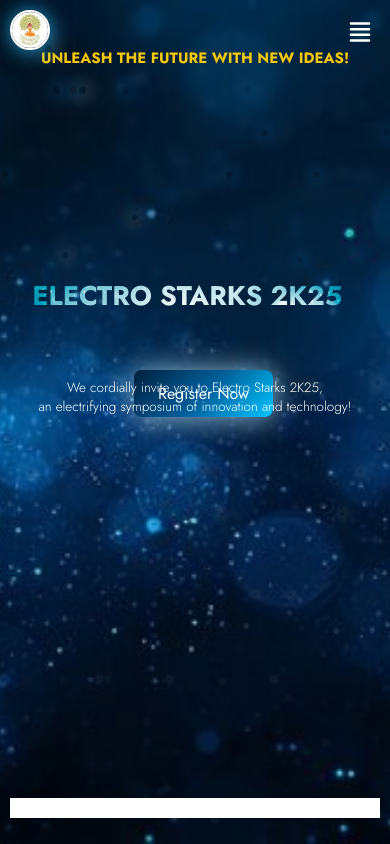
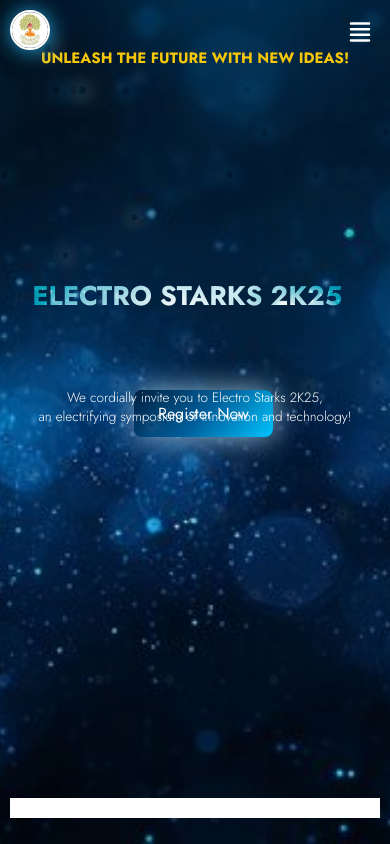
Before and after one commit to sidhu200606/Symposium-ECE, a React (Vite) app: page / in a window 390 px wide. Built offline with nearby package versions, Linux system fonts and the light colour scheme; a web font is replaced by a local one.

Commit message:
Updated the code with new changes

```diff
--- a/src/index.css
+++ b/src/index.css
@@ -214,6 +214,7 @@ display: flex;
   z-index: 10;
   white-space: nowrap;
   font-style: none;
+  margin-top: 10px;
 
 }
 
@@ -262,7 +263,7 @@ display: flex;
   .register-button{
  white-space: nowrap;
  right: 30%;
- top: 60px;
+ top: 80px;
 }}
 
 
```
